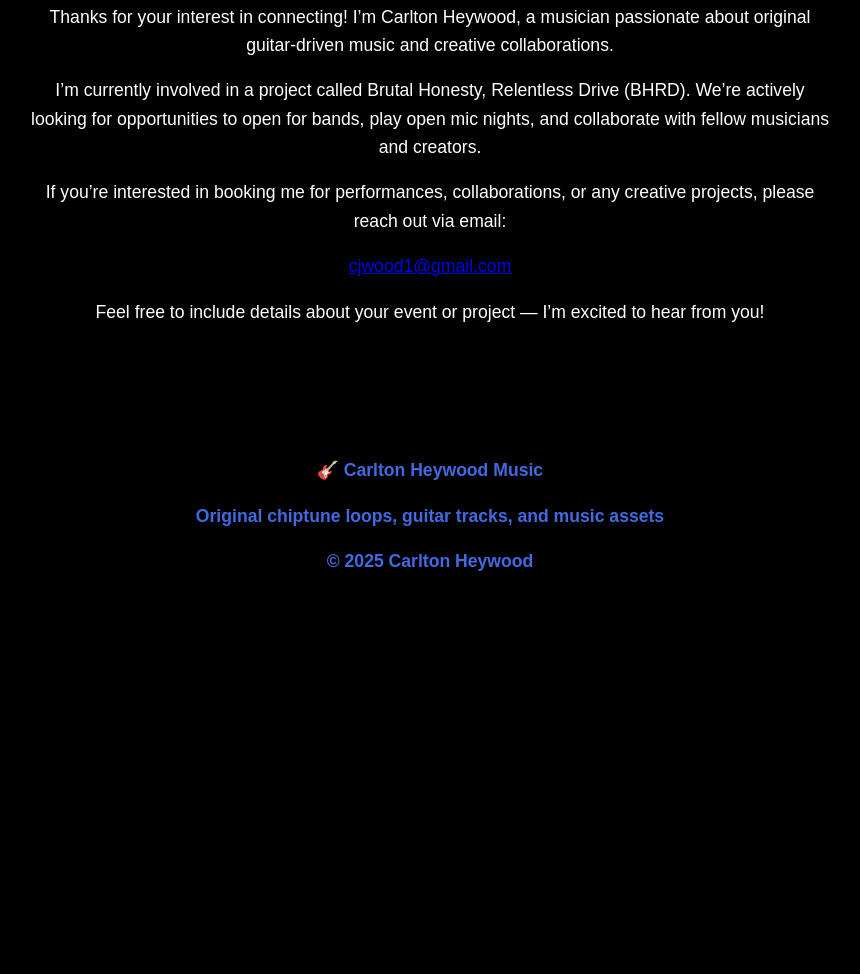
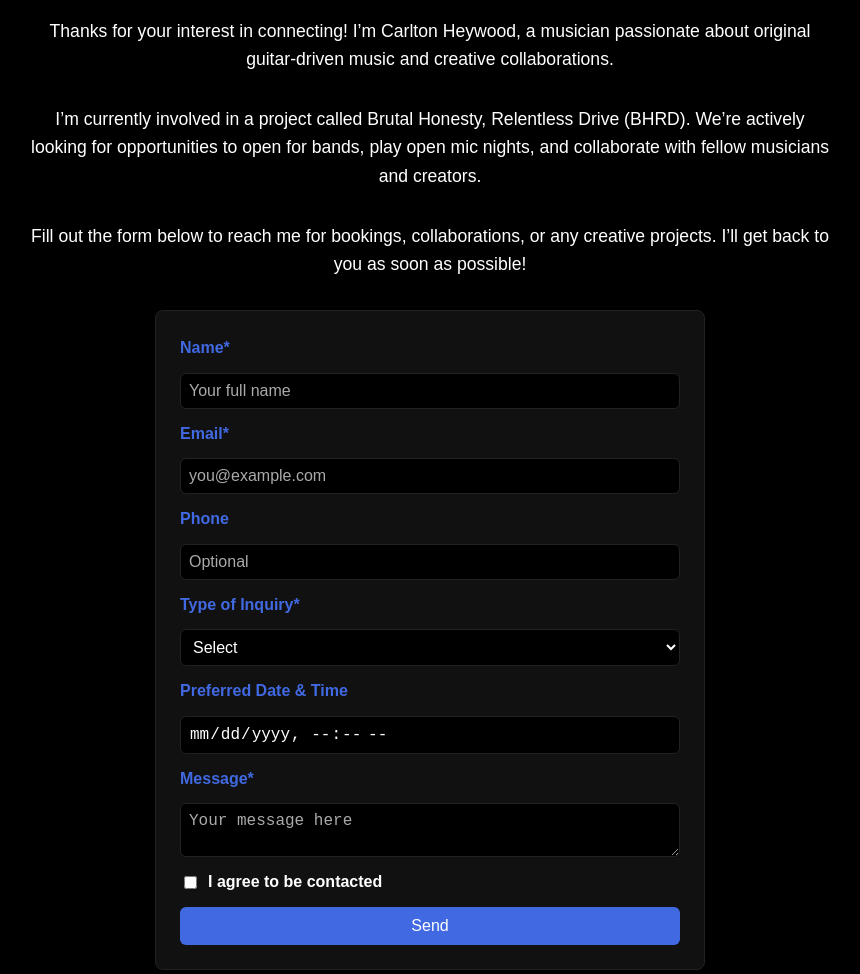
Before and after one commit to CarltonHeywood90/carltonheywood90.github.io, a plain HTML site: page book-me.html in a window 1280 px wide. Shown: the part 596-1570 px from the top of the page, without its empty margins (210-1070 px from the left). Before the commit the page ends 1203 px from the top, so only its background shows below. Drawn offline with Linux system fonts and the light colour scheme.

Commit message:
updated the book me page with a formspree form and added css to style the form and a js script to validate the form

```diff
--- a/book-me.html
+++ b/book-me.html
@@ -27,26 +27,53 @@
     <h1 class="page-title">Book Me</h1>
 
     <section class="intro">
-      <p class="center-text large-text">
+      <p class="centered">
         Thanks for your interest in connecting! I’m Carlton Heywood, a musician passionate about original guitar-driven music and creative collaborations.
       </p>
 
-      <p class="center-text large-text">
+      <p class="centered">
         I’m currently involved in a project called Brutal Honesty, Relentless Drive (BHRD). We’re actively looking for opportunities to open for bands, play open mic nights, and collaborate with fellow musicians and creators.
       </p>
 
-      <p class="center-text large-text">
-        If you’re interested in booking me for performances, collaborations, or any creative projects, please reach out via email:
-      </p>
-
-      <p class="center-text large-text">
-        <a href="mailto:cjwood1@gmail.com" class="email-link">cjwood1@gmail.com</a>
-      </p>
-
-      <p class="center-text large-text">
-        Feel free to include details about your event or project — I’m excited to hear from you!
+      <p class="centered">
+        Fill out the form below to reach me for bookings, collaborations, or any creative projects. I’ll get back to you as soon as possible!
       </p>
     </section>
+
+    <!-- Contact / Booking Form -->
+    <form action="https://formspree.io/f/xeorezpv" method="POST" class="contact-form">
+      <label for="name">Name*</label>
+      <input type="text" id="name" name="name" required placeholder="Your full name">
+
+      <label for="email">Email*</label>
+      <input type="email" id="email" name="email" required placeholder="you@example.com">
+
+      <label for="phone">Phone</label>
+      <input type="tel" id="phone" name="phone" placeholder="Optional">
+
+      <label for="inquiry">Type of Inquiry*</label>
+      <select id="inquiry" name="inquiry" required>
+        <option value="">Select</option>
+        <option value="general">General Question</option>
+        <option value="booking">Booking</option>
+        <option value="collaboration">Collaboration</option>
+        <option value="other">Other</option>
+      </select>
+
+      <label for="date">Preferred Date & Time</label>
+      <input type="datetime-local" id="date" name="date">
+
+      <label for="message">Message*</label>
+      <textarea id="message" name="message" required placeholder="Your message here"></textarea>
+
+      <label class="checkbox">
+        <input type="checkbox" name="consent" required>
+        I agree to be contacted
+      </label>
+
+      <button type="submit">Send</button>
+      <p class="form-response">Thanks! Your message has been sent.</p>
+    </form>
   </div>
 
   <footer class="site-footer">
--- a/script.js
+++ b/script.js
@@ -118,3 +118,38 @@ document.addEventListener('DOMContentLoaded', () => {
   window.addEventListener('scroll', highlightActiveLink);
 
 });
+
+// Book Me form AJAX submission
+document.addEventListener("DOMContentLoaded", function() {
+  const form = document.querySelector(".contact-form");
+  const responseMsg = form.querySelector(".form-response");
+
+  form.addEventListener("submit", function(e) {
+    e.preventDefault(); // prevent default form submission
+
+    const formData = new FormData(form);
+
+    fetch(form.action, {
+      method: "POST",
+      body: formData,
+      headers: {
+        'Accept': 'application/json'
+      }
+    })
+    .then(response => {
+      if (response.ok) {
+        responseMsg.style.display = "block";
+        form.reset();
+      } else {
+        responseMsg.style.display = "block";
+        responseMsg.style.color = "#FF6347";
+        responseMsg.textContent = "Oops! There was a problem submitting your form.";
+      }
+    })
+    .catch(() => {
+      responseMsg.style.display = "block";
+      responseMsg.style.color = "#FF6347";
+      responseMsg.textContent = "Oops! There was a problem submitting your form.";
+    });
+  });
+});
--- a/style.css
+++ b/style.css
@@ -211,3 +211,68 @@ footer {
   margin-top: 3rem;
   font-weight: 600;
 }
+
+/* =========================
+   Contact / Booking Form
+========================= */
+.contact-form {
+  max-width: 500px;
+  margin: 2rem auto;
+  display: flex;
+  flex-direction: column;
+  gap: 12px;
+  background: #111;
+  padding: 1.5rem;
+  border-radius: 8px;
+  border: 1px solid #222;
+}
+
+.contact-form label {
+  font-weight: 600;
+  color: #4169E1;
+}
+
+.contact-form input,
+.contact-form select,
+.contact-form textarea {
+  padding: 8px;
+  font-size: 1rem;
+  border: 1px solid #222;
+  border-radius: 6px;
+  background: #000;
+  color: #fff;
+}
+
+.contact-form input::placeholder,
+.contact-form textarea::placeholder {
+  color: #aaa;
+}
+
+.contact-form button {
+  padding: 10px;
+  font-size: 1rem;
+  background-color: #4169E1;
+  color: #fff;
+  border: none;
+  border-radius: 6px;
+  cursor: pointer;
+  transition: background 0.2s ease;
+}
+
+.contact-form button:hover {
+  background-color: #FF6347;
+}
+
+.contact-form label.checkbox {
+  display: flex;
+  align-items: center;
+  gap: 8px;
+  color: #fff;
+}
+
+.contact-form .form-response {
+  color: #00FF00;
+  font-weight: bold;
+  text-align: center;
+  display: none;
+}
```
